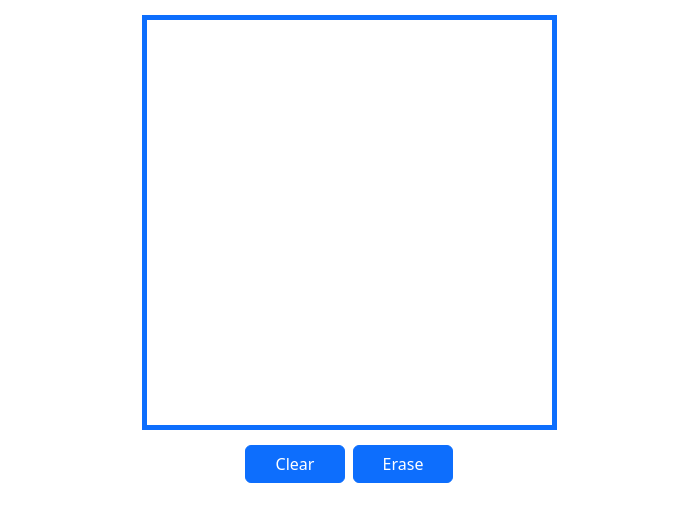
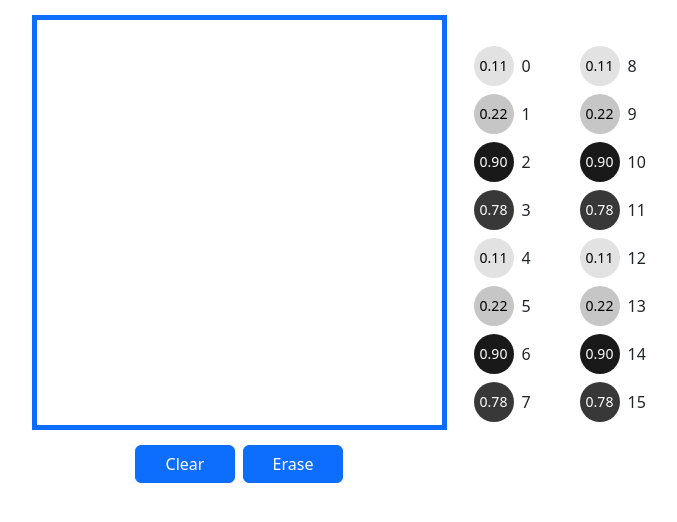
Before and after one commit to patrickTumulty/mlgrid, a React (Create React App) app in the folder mlapp/: page /canvas in a window 1280 px wide. Shown: the top 522 px of the page, without its empty margins (291-968 px from the left). Built offline with nearby package versions, Linux system fonts and the light colour scheme.

Commit message:
Added results pane

```diff
--- a/mlapp/src/App.js
+++ b/mlapp/src/App.js
@@ -5,6 +5,7 @@ import { BrowserRouter as Router, Routes, Route} from 'react-router-dom';
 import React, {Component} from "react";
 import MLDaemonRESTClient from "./REST/MLDaemonRESTClient";
 import {NewModelPageWithRouter} from "./NewModelPage";
+import GridPage from "./GridPage";
 
 export default class App extends Component {
     constructor(props) {
@@ -20,7 +21,7 @@ export default class App extends Component {
                     <Routes>
                         <Route path='/' element={<ModelSelectorWithRouter client={this.client}/>}/>
                         <Route path='/new-model-form' element={<NewModelPageWithRouter client={this.client}/>}/>
-                        <Route path='/canvas' element={<GridCanvas/>}/>
+                        <Route path='/canvas' element={<GridPage/>}/>
                     </Routes>
                 </Router>
             </div>
--- a/mlapp/src/GridCanvas.js
+++ b/mlapp/src/GridCanvas.js
@@ -1,6 +1,5 @@
 import {Component} from "react";
 import './css/Grid.css'
-import './css/GlobalStyles.css'
 import NumberUtils from "./NumberUtils";
 import Button from "react-bootstrap/Button";
 import {Stack} from "react-bootstrap";
@@ -13,6 +12,8 @@ export default class GridCanvas extends Component {
 
     constructor(props) {
         super(props);
+
+        this.onGridChangedCallback = props.onGridChangedCallback;
 
         this.r = document.querySelector(":root");
         this.r.style.setProperty("--cols", GRID_SIZE);
@@ -63,9 +64,11 @@ export default class GridCanvas extends Component {
                 <Stack className="mx-auto" direction="horizontal" gap={2}>
                     <Button
                         style={this.buttonStyle}
-                        onClick={() => this.setState({
-                            cells: this.initCells()
-                        })}>
+                        onClick={() => {
+                            this.setState({
+                                cells: this.initCells()
+                            });
+                        }}>
                         Clear
                     </Button>
                     <Button
@@ -139,6 +142,13 @@ export default class GridCanvas extends Component {
         } else {
             this.drawCell(row, col);
         }
+        this.notifyOnGridChange();
+    }
+
+    notifyOnGridChange() {
+        if (this.onGridChangedCallback !== null) {
+            this.onGridChangedCallback(this.state.cells);
+        }
     }
 
     drawCell(row, col) {
--- /dev/null
+++ b/mlapp/src/GridPage.js
@@ -0,0 +1,23 @@
+import {Component} from "react";
+import {Stack} from "react-bootstrap";
+import GridCanvas from "./GridCanvas";
+import LabeledOutputComponent from "./LabeledOutputComponent";
+
+
+export default class GridPage extends Component {
+    constructor(props) {
+        super(props);
+    }
+
+    render() {
+        return (
+            <div style={{display: "flex", justifyContent: "center"}}>
+                <Stack className="mx-auto" direction="horizontal" gap={2}>
+                    <GridCanvas onGridChangeCallback={(cells) => console.log("Hello " + cells.length)}/>
+                    <LabeledOutputComponent data={[0.112, 0.2223, 0.9, 0.78, 0.112, 0.2223, 0.9, 0.78, 0.112, 0.2223, 0.9, 0.78, 0.112, 0.2223, 0.9, 0.78]}/>
+                </Stack>
+            </div>
+        );
+    }
+
+}
--- /dev/null
+++ b/mlapp/src/LabeledOutputComponent.js
@@ -0,0 +1,58 @@
+import {Container, Stack} from "react-bootstrap";
+import {Component} from "react";
+import "./css/LabeledOutputComponent.css"
+
+export default class LabeledOutputComponent extends Component {
+    constructor(props) {
+        super(props);
+    }
+
+    renderOutputNodes() {
+        let output = [];
+        let index = 0;
+        this.props.data.forEach(value => {
+            let color = this.floatToColor(value);
+            console.log(color);
+            output.push(
+                <Stack className="mx-auto result-node" direction="horizontal" gap={2}>
+                    <div style={{
+                        textAlign: "center",
+                        verticalAlign: "middle",
+                        lineHeight: "40px",
+                        fontSize: 14,
+                        width: 40,
+                        height: 40,
+                        borderRadius: "50%",
+                        backgroundColor: color,
+                        color: (value < 0.5 ? "#000000" : "#FFFFFF")
+                    }}>
+                        {value.toFixed(2)}
+                    </div>
+                    <div style={{width: 50, textAlign: "left"}}>{index}</div>
+                </Stack>
+            );
+            index++;
+        })
+        return output;
+    }
+
+    floatToColor(value) {
+        let rgbValue = ~~(255 - Math.max(0, Math.min(255, 255 * value)));
+        let hex = Number(rgbValue).toString(16).toUpperCase();
+        return "#" + hex + hex + hex;
+    }
+
+    render() {
+        return (
+            <div style={{
+                display: "flex",
+                flexWrap: "wrap",
+                flexDirection: "column",
+                height: 400,
+            }}>
+                {this.renderOutputNodes()}
+            </div>
+        )
+    }
+
+}
--- a/mlapp/src/NewModelPage.js
+++ b/mlapp/src/NewModelPage.js
@@ -27,7 +27,8 @@ class NewModelPage extends Component {
 
     render() {
         return (
-            <Form style={{textAlign: "left", padding: 20}}>
+            <div style={{display: "flex", justifyContent: "center"}}>
+                <Form style={{textAlign: "left", width: 750, padding: 20}}>
                     <Form.Label style={{fontSize: "24pt"}}>New Neural Network Model</Form.Label>
                     <Form.Group className="mb-3" controlId="newModelForm.modelName">
                         <Form.Label>Model Name</Form.Label>
@@ -61,6 +62,7 @@ class NewModelPage extends Component {
                         </Form.Text>
                     </Form.Group>
                 </Form>
+            </div>
         );
     }
 
--- a/mlapp/src/css/GlobalStyles.css
+++ /dev/null
@@ -1,22 +0,0 @@
-.gs-button {
-    margin: 5px;
-    width: 100px;
-    height: 40px;
-    border-radius: 10px;
-
-    background-color: #B9B9B9;
-
-    font-family: Menlo, serif;
-    font-weight: bolder;
-    border-style: solid;
-    border-color: grey;
-}
-
-.gs-button:hover {
-    color: white;
-    box-shadow: 5px 5px 5px #FFFFFF;
-}
-
-.gs-button-selected {
-    color: white;
-}
--- /dev/null
+++ b/mlapp/src/css/LabeledOutputComponent.css
@@ -0,0 +1,10 @@
+
+.result-node {
+    padding: 4px;
+}
+
+.result-node:hover {
+    opacity: 70%;
+    background-color: #0D6EFD;
+    border-radius: 10px;
+}
```
Also changed, not shown: mlapp/src/UIComponents/ChoiceBox.js (deleted, +0 -85 lines), mlapp/src/UIComponents/css/ChoiceBox.css (deleted, +0 -32 lines), 1 other file (tests, documents, lock files or other folders). Lines whose indentation alone changed are shown as unchanged.
